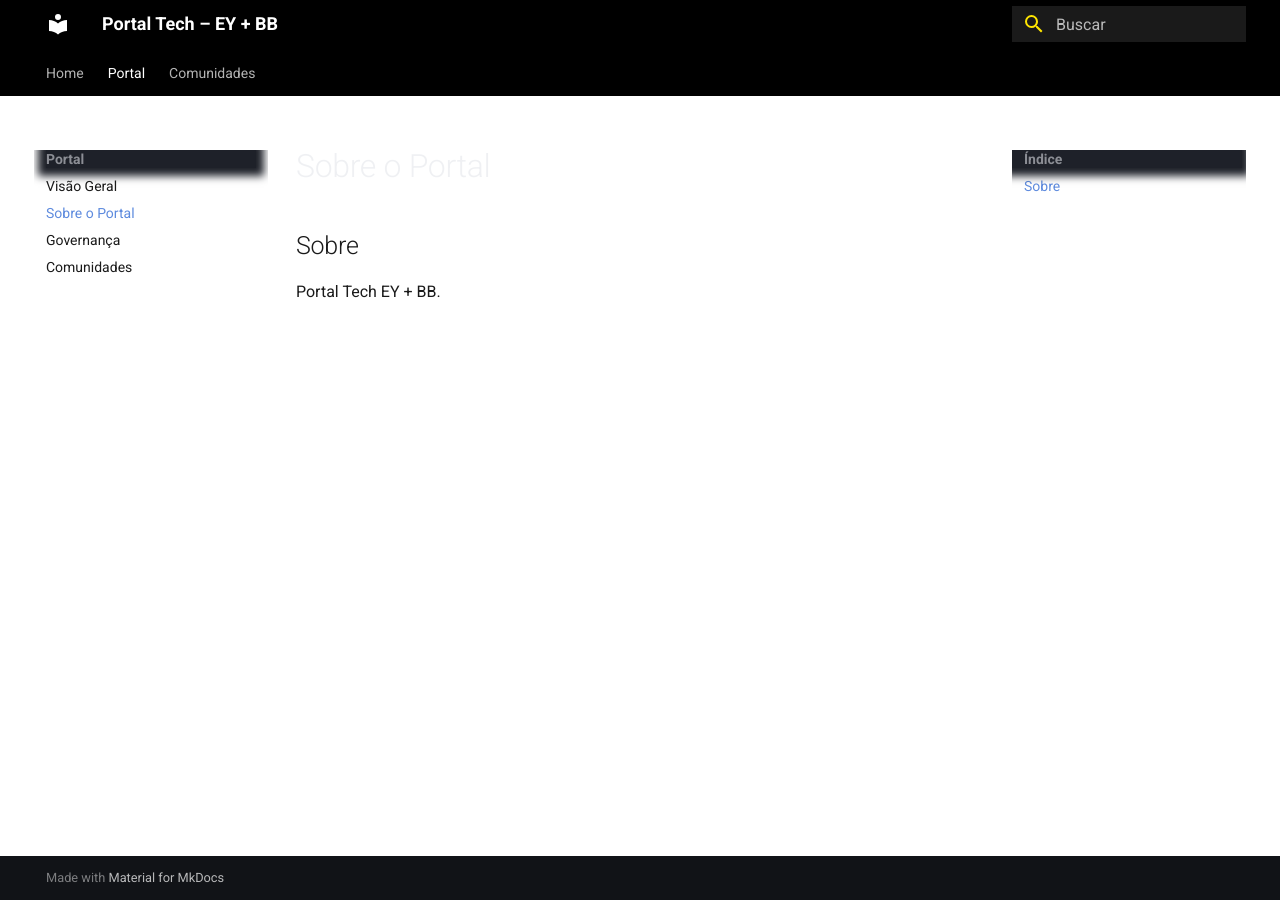
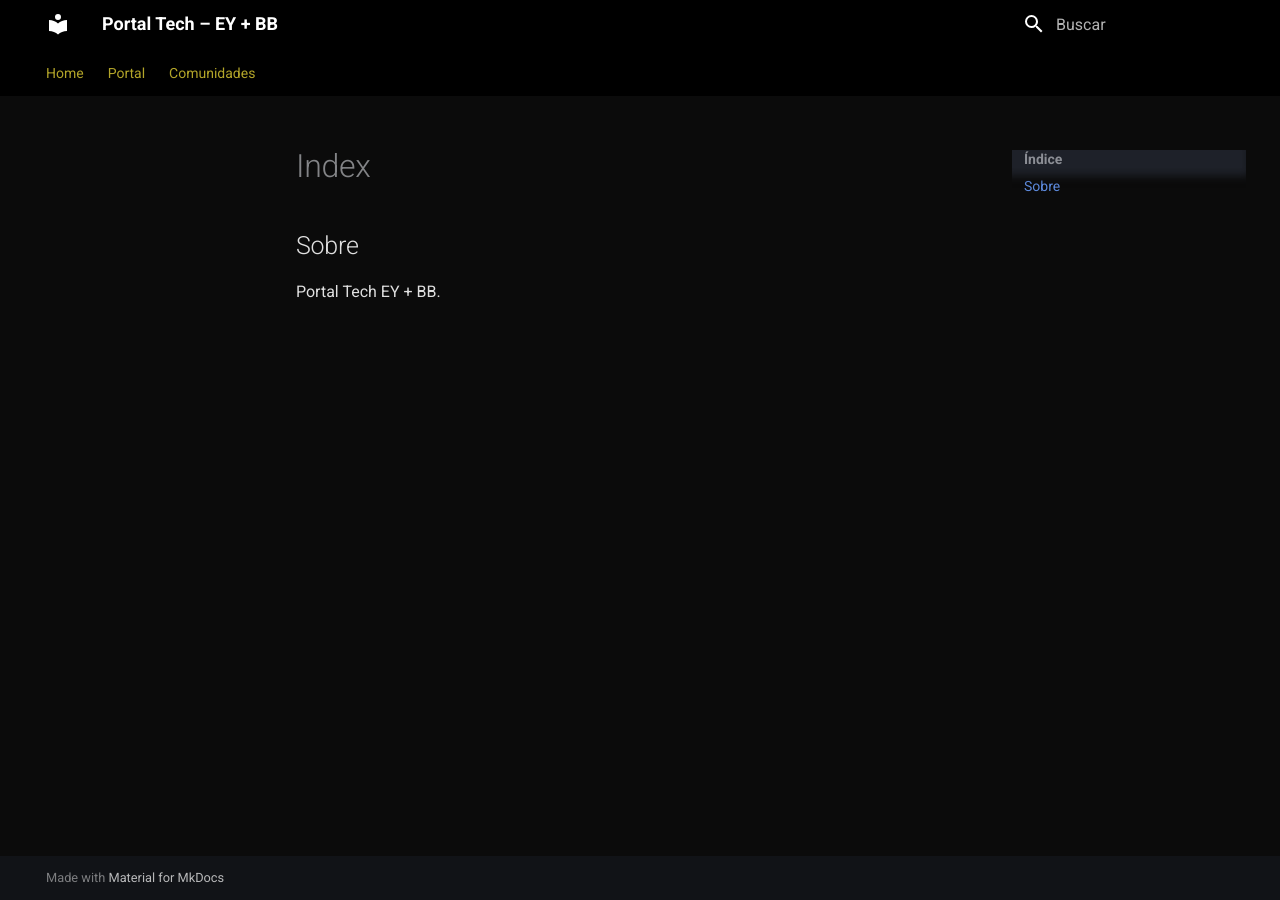
Before and after one commit to rodrigo-ramos-ey/wiki-ey-bb, an MkDocs documentation site: the page built from docs/portal/sobre/index.md, in a window 1280 px wide. Built offline with MkDocs 1.6.1 and Material for MkDocs 9.7.7, drawn with Linux system fonts in a browser that asks for light colours.

Commit message:
Corrige rotas MkDocs, remove links .md e ajusta navegação

```diff
--- a/docs/assets/stylesheets/ey-tech.css
+++ b/docs/assets/stylesheets/ey-tech.css
@@ -1,53 +1,16 @@
-/* =========================
-   EY PORTAL TECH – RESET
-   ========================= */
 
-/* Paleta EY */
-:root {
-  --md-primary-fg-color: #000000;
-  --md-primary-fg-color--dark: #000000;
-  --md-primary-fg-color--light: #000000;
-
-  --md-accent-fg-color: #ffe600;
-}
-
-/* Header e Tabs – preto absoluto */
-.md-header,
-.md-tabs,
-.md-header__inner {
+.md-header, .md-tabs {
   background-color: #000000 !important;
 }
 
-/* Texto do header */
-.md-header__title,
-.md-tabs__link,
-.md-header__button {
-  color: #ffffff !important;
+.md-main {
+  background-color: #0b0b0b;
 }
 
-/* Hover EY */
-.md-tabs__link:hover {
-  color: #ffe600 !important;
+.md-content {
+  color: #e0e0e0;
 }
 
-/* Barra de busca */
-.md-search__input {
-  background-color: #1a1a1a !important;
-  color: #ffffff !important;
+a {
+  color: #ffeb3b;
 }
-
-.md-search__icon {
-  color: #ffe600 !important;
-}
-
-/* Remove sombras Material (EY é reto) */
-.md-header {
-  box-shadow: none !important;
-}
-
-/* Conteúdo continua branco (padrão EY) */
-.md-main,
-.md-content {
-  background-color: #ffffff;
-  color: #1a1a1a;
-}
--- a/mkdocs.yml
+++ b/mkdocs.yml
@@ -1,5 +1,5 @@
+
 site_name: Portal Tech – EY + BB
-site_url: https://rodrigo-ramos-ey.github.io/wiki-ey-bb/
 
 theme:
   name: material
@@ -11,7 +11,6 @@
   features:
     - navigation.tabs
     - navigation.sections
-    - navigation.instant
     - search.suggest
     - search.highlight
 
@@ -20,15 +19,12 @@
 
 nav:
   - Home: index.md
-
   - Portal:
       - Visão Geral: portal/index.md
-      - Sobre o Portal: portal/sobre/index.md
-      - Governança: portal/governanca/index.md
-      - Comunidades: portal/comunidades/index.md
-
+      - Governança: portal/governanca.md
+      - Sobre: portal/sobre.md
   - Comunidades:
-      - Engenharia de Software: comunidades/comunidades/engenharia/index.md
-      - Dados & Analytics: comunidades/comunidades/dados/index.md
-      - Cloud & DevOps: comunidades/comunidades/cloud/index.md
-      - Segurança: comunidades/comunidades/seguranca/index.md
+      - Engenharia de Software: comunidades/engenharia/index.md
+      - Dados & Analytics: comunidades/dados/index.md
+      - Cloud & DevOps: comunidades/cloud/index.md
+      - Segurança: comunidades/seguranca/index.md
```
Also changed, not shown: docs/comunidades/cloud/index.md (added, +3 -0 lines), docs/comunidades/dados/index.md (added, +3 -0 lines), docs/comunidades/engenharia/index.md (added, +3 -0 lines), docs/comunidades/seguranca/index.md (added, +3 -0 lines), docs/index.md (+2 -5 lines), docs/portal/governanca.md (added, +3 -0 lines), docs/portal/index.md (added, +3 -0 lines), docs/portal/sobre.md (added, +3 -0 lines), site/404.html, site/comunidades/index.html, site/index.html, site/portal/comunidades/index.html, site/portal/governanca/index.html, site/portal/sobre/index.html, 1 more files, 2 other files.
